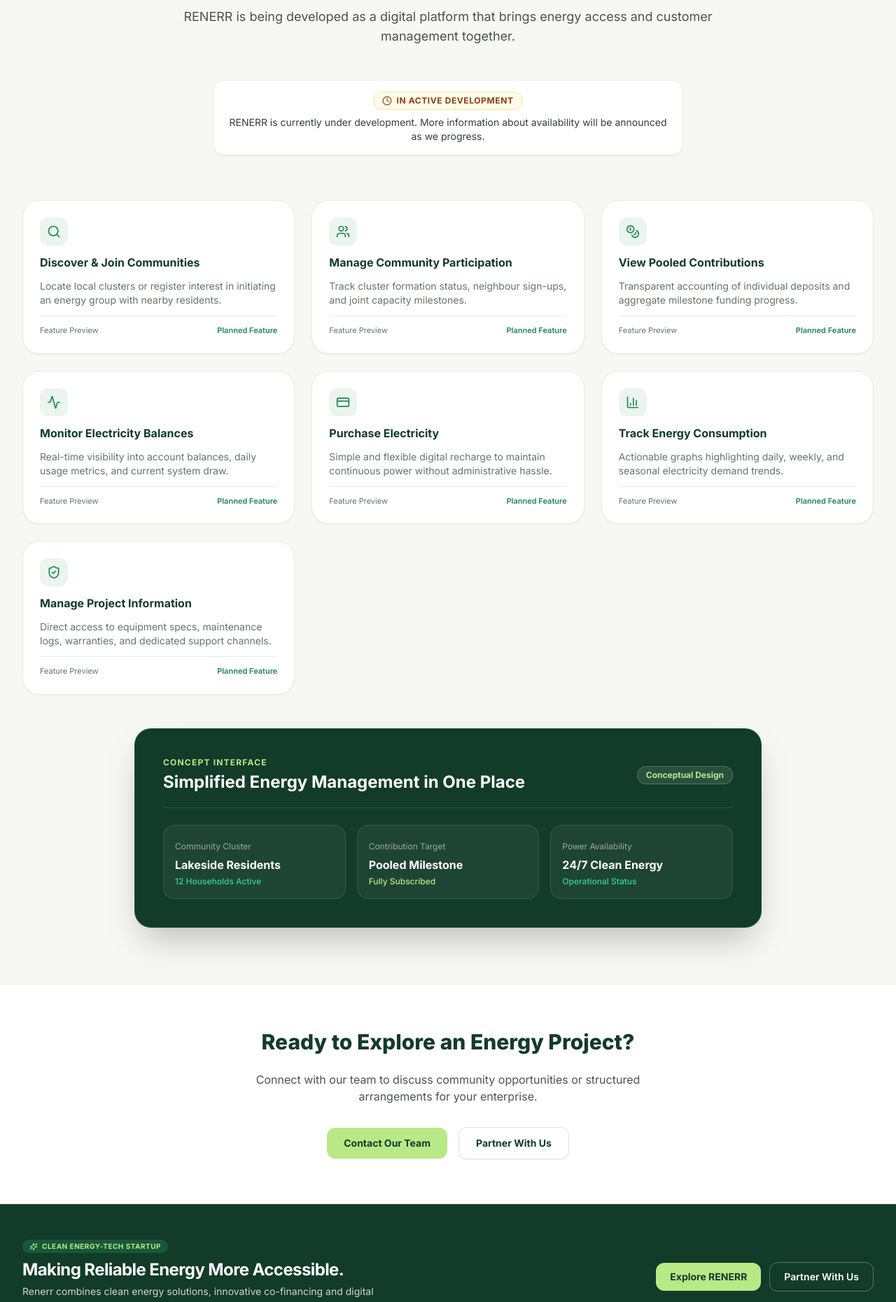
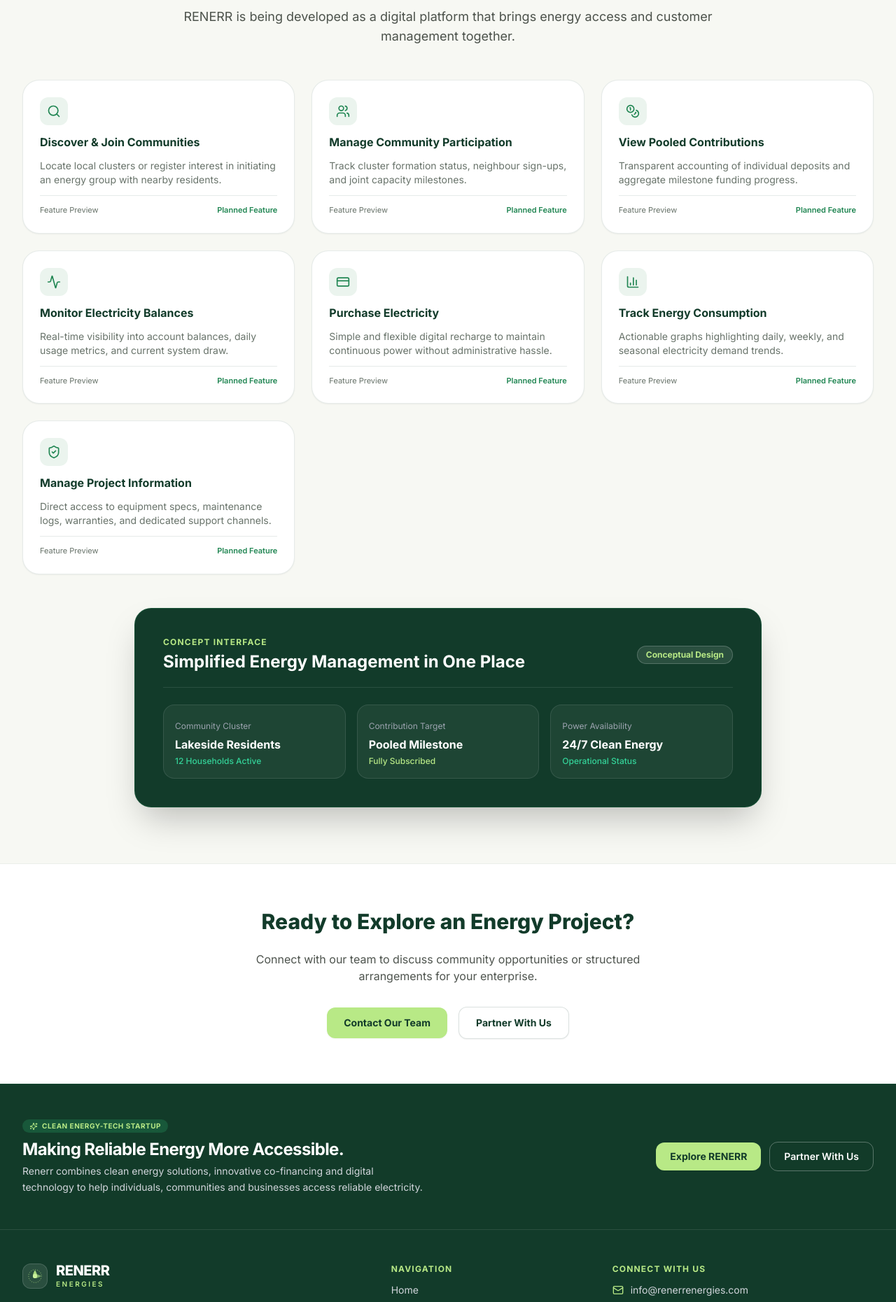
Before and after one commit to Godwin-will/renerr-website, a React (Vite) app: page /how-it-works in a window 1280 px wide. Shown: the part 1876-3737 px from the top of the page at 70% size. Built offline with nearby package versions, Linux system fonts and the light colour scheme.

Commit message:
Update About visual and site location

```diff
--- a/src/config/siteConfig.ts
+++ b/src/config/siteConfig.ts
@@ -100,7 +100,7 @@ export const siteConfig: SiteConfig = {
     email: "info@renerrenergies.com",
     phone: "",
     whatsappNumber: "",
-    addressDisplay: "Headquartered in Nigeria • Operating with an Africa-wide vision",
+    addressDisplay: "Lagos, Nigeria",
     officeHours: "Monday – Friday: 8:00 AM – 5:00 PM (WAT)",
   },
 
--- a/src/pages/AboutPage.tsx
+++ b/src/pages/AboutPage.tsx
@@ -79,8 +79,8 @@ export const AboutPage: React.FC = () => {
             <div className="lg:col-span-6">
               <div className="relative rounded-3xl overflow-hidden border border-brand-dark/10 shadow-xl bg-white p-2">
                 <ImageWithFallback
-                  src="https://images.unsplash.com/photo-1548611716-ad383fb58cba?auto=format&fit=crop&w=900&q=80"
-                  alt="Modern clean energy development and engineering in Africa"
+                  src="https://images.unsplash.com/photo-1768839727824-28d6f0dcd1d1?auto=format&fit=crop&w=1200&q=85"
+                  alt="Solar panels in a field capturing sunlight to expand access to clean electricity"
                   fallbackText="Clean Energy Engineering & Field Development"
                   className="w-full h-80 sm:h-96 object-cover rounded-2xl"
                 />
--- a/src/pages/ContactPage.tsx
+++ b/src/pages/ContactPage.tsx
@@ -186,7 +186,6 @@ export const ContactPage: React.FC = () => {
                     <p className="text-sm font-semibold text-brand-dark mt-0.5">
                       {siteConfig.contact.addressDisplay}
                     </p>
-                    <p className="text-xs text-brand-muted mt-0.5">Nigeria</p>
                   </div>
                 </div>
 
--- a/src/pages/HowItWorksPage.tsx
+++ b/src/pages/HowItWorksPage.tsx
@@ -14,7 +14,6 @@ import {
   FileCheck,
   CreditCard,
   BarChart3,
-  Clock,
   Info,
 } from 'lucide-react';
 
@@ -323,20 +322,8 @@ export const HowItWorksPage: React.FC = () => {
             </p>
           </div>
 
-          {/* Development Status Banner: Strictly no app store or download buttons */}
-          <div className="max-w-2xl mx-auto p-4 rounded-2xl bg-white border border-brand-dark/10 shadow-sm text-center space-y-2">
-            <div className="inline-flex items-center gap-1.5 px-3 py-1 rounded-full bg-amber-50 border border-amber-200 text-amber-800 text-xs font-bold uppercase tracking-wider">
-              <Clock className="w-3.5 h-3.5" />
-              <span>In Active Development</span>
-            </div>
-            <p className="text-xs sm:text-sm text-brand-charcoal/90 leading-relaxed">
-              RENERR is currently under development. More information about availability will be
-              announced as we progress.
-            </p>
-          </div>
-
           {/* Conceptual Capabilities Grid */}
-          <div className="grid grid-cols-1 md:grid-cols-2 lg:grid-cols-3 gap-6 pt-4">
+          <div className="grid grid-cols-1 md:grid-cols-2 lg:grid-cols-3 gap-6">
             {appFeatures.map((feat, i) => {
               const IconComp = feat.icon;
               return (
```
